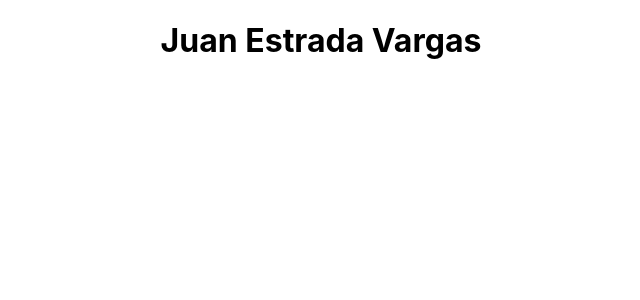
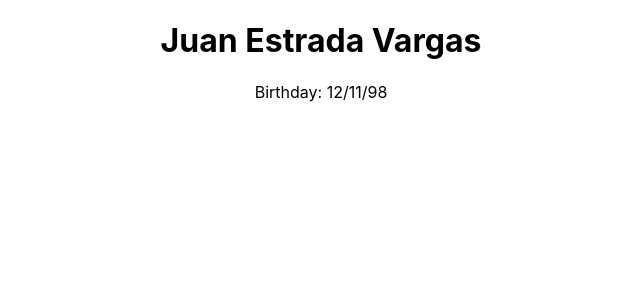
Before and after one commit to Juanse11/semantic-release-test, a React (Create React App) app: page / in a window 1280 px wide. Shown: the top 300 px of the page, without its empty margins (319-959 px from the left). Built offline with nearby package versions, Linux system fonts and the light colour scheme.

Commit message:
feat: Add birthday on home page

```diff
--- a/src/App.js
+++ b/src/App.js
@@ -4,7 +4,9 @@ function App() {
   return (
     <div className="App">
       <h1>Juan Estrada Vargas</h1>
-
+      <p>
+        Birthday: 12/11/98
+      </p>
     </div>
   );
 }
```
